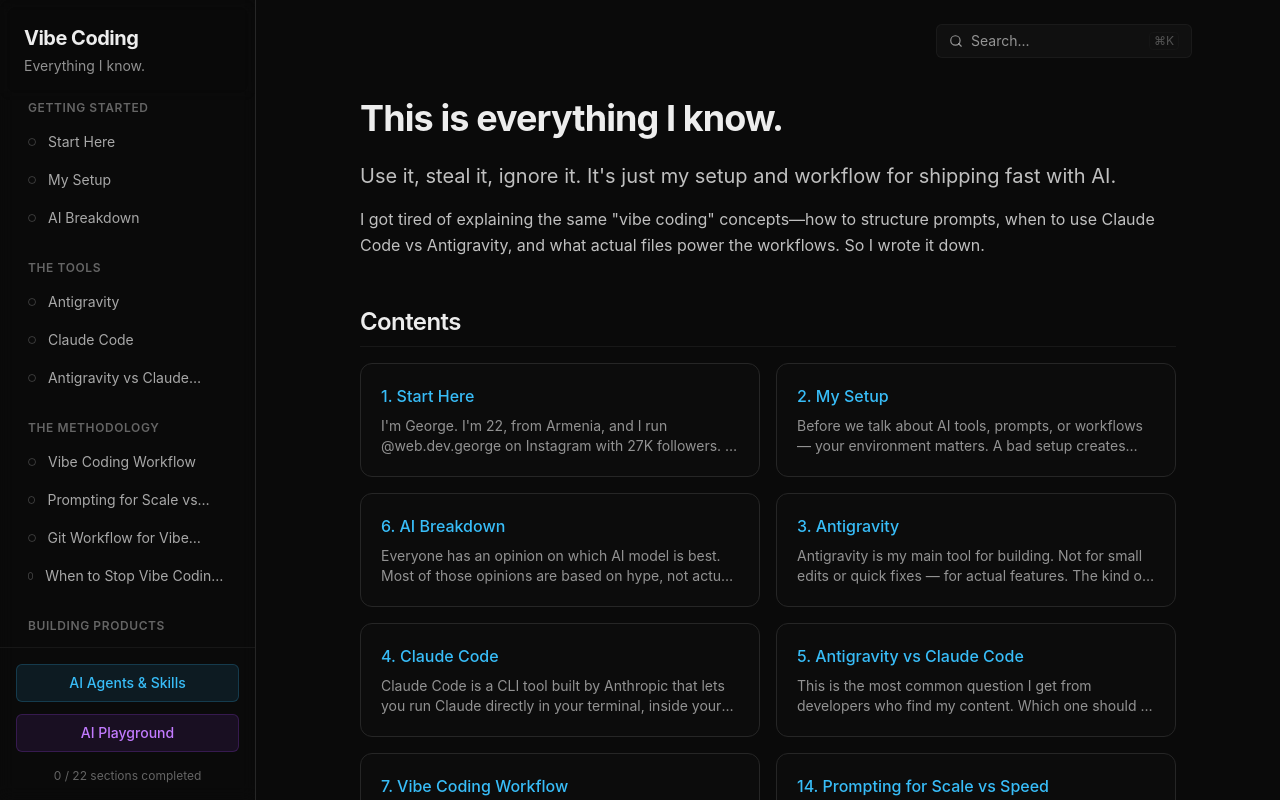
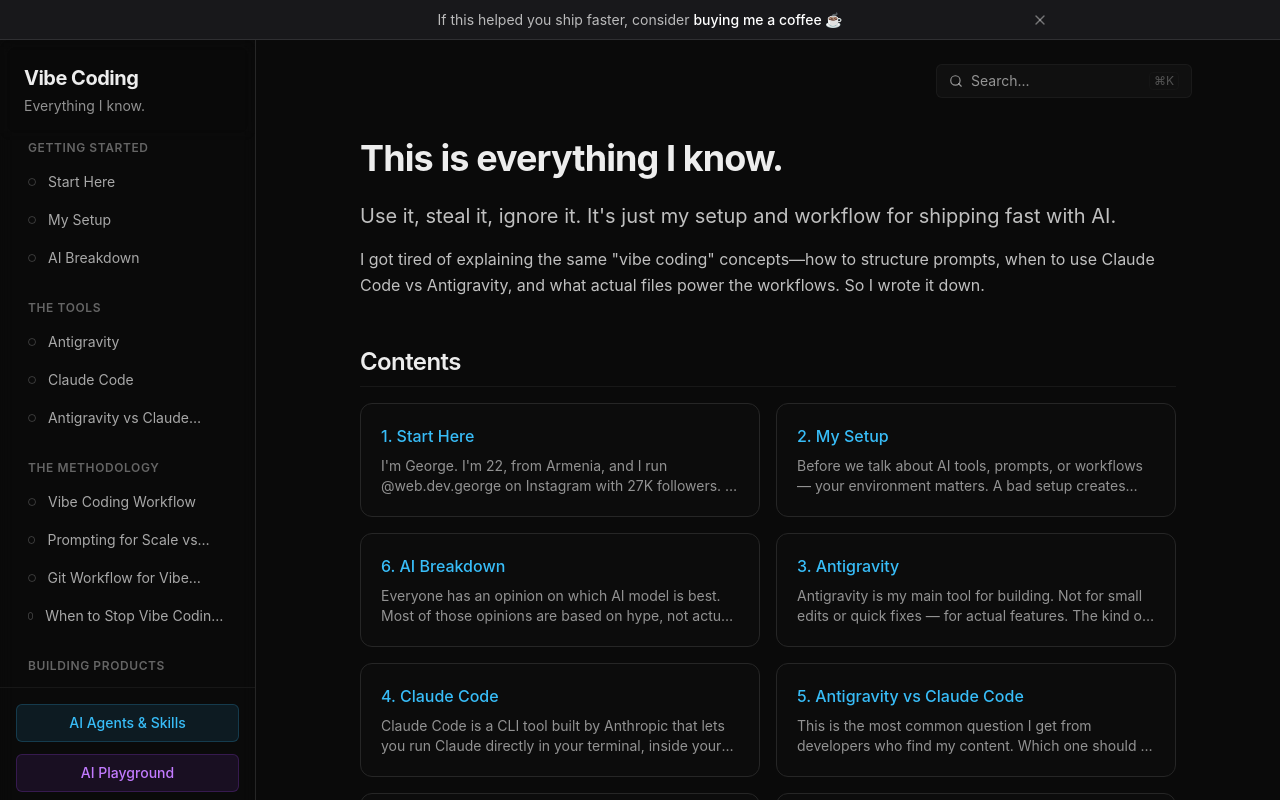
Before and after one commit to WebDevPeterGriffin/The-VibeCode-Bible, a Next.js app: page / in a window 1280 px wide. Shown: the top 800 px of the page. Built offline with nearby package versions, Linux system fonts and the light colour scheme.

Commit message:
feat: add sticky announcement bar

```diff
--- a/src/app/layout.tsx
+++ b/src/app/layout.tsx
@@ -3,6 +3,7 @@ import localFont from "next/font/local";
 import "./globals.css";
 import Sidebar from "@/components/Sidebar";
 import Search from "@/components/Search";
+import AnnouncementBar from "@/components/AnnouncementBar";
 
 const geistSans = localFont({
   src: "./fonts/GeistVF.woff",
@@ -28,8 +29,10 @@ export default function RootLayout({
   return (
     <html lang="en" className="dark">
       <body
-        className={`${geistSans.variable} ${geistMono.variable} font-sans bg-[var(--color-background)] text-[var(--color-foreground)] min-h-screen flex selection:bg-[var(--color-primary)] selection:text-white flex-col md:flex-row`}
+        className={`${geistSans.variable} ${geistMono.variable} font-sans bg-[var(--color-background)] text-[var(--color-foreground)] min-h-screen flex selection:bg-[var(--color-primary)] selection:text-white flex-col`}
       >
+        <AnnouncementBar />
+        <div className="flex-1 flex flex-col md:flex-row min-h-0">
           <Sidebar />
           <main className="flex-1 flex flex-col min-w-0">
             <header className="sticky top-0 z-10 p-4 border-b border-border/50 bg-background/80 backdrop-blur-sm flex justify-end md:hidden">
@@ -42,6 +45,7 @@ export default function RootLayout({
               {children}
             </div>
           </main>
+        </div>
       </body>
     </html>
   );
--- /dev/null
+++ b/src/components/AnnouncementBar.tsx
@@ -0,0 +1,67 @@
+"use client";
+
+import { useState, useEffect } from "react";
+import { X } from "lucide-react";
+
+export default function AnnouncementBar() {
+    const [isVisible, setIsVisible] = useState(false);
+    const [mounted, setMounted] = useState(false);
+
+    useEffect(() => {
+        setMounted(true);
+        const isDismissed = localStorage.getItem("announcement-bar-dismissed");
+        if (!isDismissed) {
+            setIsVisible(true);
+        }
+    }, []);
+
+    const handleDismiss = () => {
+        setIsVisible(false);
+        localStorage.setItem("announcement-bar-dismissed", "true");
+    };
+
+    if (!mounted) {
+        return null;
+    }
+
+    return (
+        <div
+            className={`w-full bg-zinc-900 border-b flex-shrink-0 transition-all duration-300 ease-in-out relative z-50 flex items-center justify-center overflow-hidden ${isVisible ? "h-[40px] opacity-100 border-white/10" : "h-0 opacity-0 border-transparent"
+                }`}
+        >
+            <div className="w-full max-w-4xl mx-auto px-4 sm:px-6 md:px-10 flex items-center justify-center relative h-full">
+                <div className="flex-1 flex justify-center text-sm text-white/70">
+                    <span className="hidden sm:inline">
+                        If this helped you ship faster, consider{" "}
+                        <a
+                            href="https://webdevpeter.net/pages/the-vibecode-bible"
+                            target="_blank"
+                            rel="noopener noreferrer"
+                            className="text-white font-medium hover:text-white/80 hover:underline hover:underline-offset-2 transition-colors relative z-10"
+                        >
+                            buying me a coffee ☕
+                        </a>
+                    </span>
+                    <span className="sm:hidden">
+                        Enjoying this?{" "}
+                        <a
+                            href="https://webdevpeter.net/pages/the-vibecode-bible"
+                            target="_blank"
+                            rel="noopener noreferrer"
+                            className="text-white font-medium hover:text-white/80 hover:underline hover:underline-offset-2 transition-colors relative z-10"
+                        >
+                            Buy me a coffee ☕
+                        </a>
+                    </span>
+                </div>
+                <button
+                    onClick={handleDismiss}
+                    className="absolute right-4 sm:right-6 md:right-10 text-white/40 hover:text-white/70 transition-colors flex-shrink-0 focus:outline-none z-10 h-full flex items-center"
+                    aria-label="Dismiss announcement"
+                >
+                    <X size={16} />
+                </button>
+            </div>
+        </div>
+    );
+}
```
Lines whose indentation alone changed are shown as unchanged.
